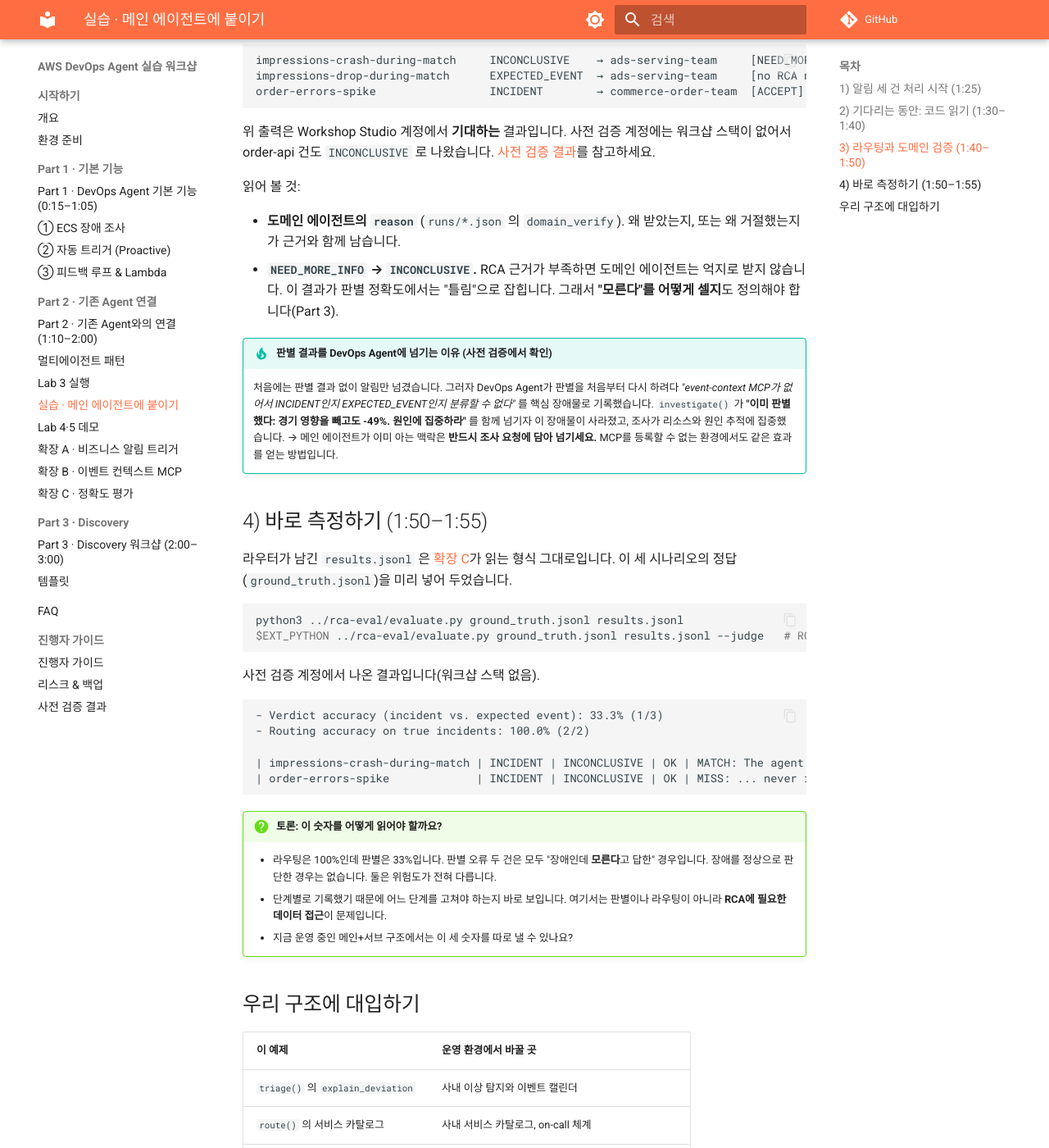
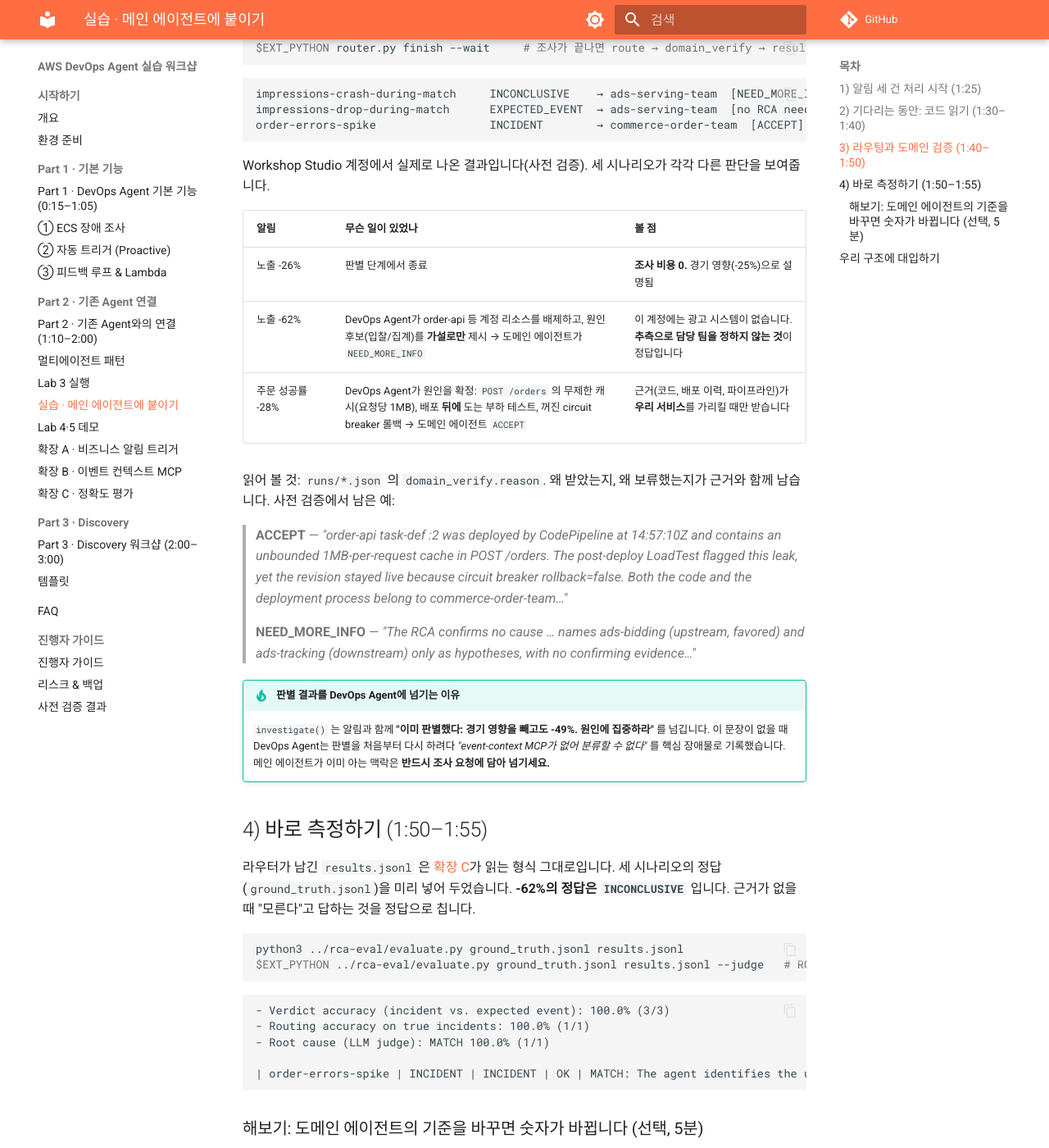
Before and after one commit to hsr87/devops-agent-workshop-kr, an MkDocs documentation site: the page built from docs/part2/ext-router.md, in a window 1280 px wide and 1400 px high, scrolled down 2194 px. Shown: the whole window at 82% size. Built offline with MkDocs 1.6.1 and Material for MkDocs 9.7.7, drawn with Linux system fonts in a browser that asks for light colours; comment, search, counter and statistics services are not loaded; some of the changed text lies outside the part shown.

Commit message:
Fix issues found in Workshop Studio end-to-end run
- register.sh: fix tool-association quoting, reuse an existing registration
- triage-router: domain agent judges ownership of the confirmed cause and only
  counts observations of the service's own resources as evidence; add
  'finish --reverify'; a wait timeout no longer counts as a finished investigation
- ground truth: -62% synthetic scenario is INCONCLUSIVE; order root cause matches
  the workshop's designed defect
- evaluate.py: show the INCONCLUSIVE truth row in the confusion matrix
- docs: ECS result without OOM, proactive alarm LINKED behavior, MCP registration
  works in Workshop Studio accounts, A2A notes, verified router results

Co-Authored-By: Claude Opus 5.5 <noreply@anthropic.com>

````diff
--- a/docs/facilitator/index.md
+++ b/docs/facilitator/index.md
@@ -7,7 +7,7 @@ flowchart TB
   P[진행자: Workshop Studio 이벤트 생성<br/>기존 공개 워크샵 그대로] --> A[참가자 계정 자동 프로비저닝<br/>IDE + devops-mttr-workshop 스택]
   A --> B[참가자: 이 가이드 사이트를 따라 진행]
   B --> C[참가자 CloudShell 또는 IDE에서<br/>git clone + bootstrap.sh]
-  D[진행자 데모 계정<br/>Lab 4·5 + MCP 사전 배포] -.데모.-> B
+  D[진행자 데모 계정<br/>Lab 4·5 캡처] -.데모.-> B
 ```
 
 - **워크샵을 새로 publish할 필요가 없습니다.** Workshop Studio에서 기존 공개 워크샵으로 이벤트만 만들면 됩니다.
@@ -41,7 +41,7 @@ flowchart TB
 
 - [ ] 이벤트 생성 (us-east-1). 참석자 수 + 여유 계정 확보, Event access code 준비
 - [ ] 리허설로 소요 시간 확인: ECS 조사 약 5분, Lab 3 리셋 약 7분, Lab 3 전체 10–15분
-- [ ] **참가자 계정에서 `register-service`(MCP, A2A 등록)가 허용되는지 확인** → [리스크](risks.md)
+- [ ] 참가자 계정에서 MCP 등록 확인: `deploy.sh` → `register.sh` (사전 검증 Workshop Studio 계정에서는 성공) → [리스크](risks.md)
 - [ ] 참가자 계정에서 `router.py start` 가 조사를 생성하는지 확인 (`create_backlog_task` 권한)
 - [ ] 이벤트 계정에서 GitHub 접근(`git clone`)이 되는지 확인 (CloudShell, VS Code 각각)
 - [ ] CloudShell에서 `bootstrap.sh` 가 Python 3.12 환경을 만드는지 확인 (`$EXT_PYTHON -V`)
@@ -51,7 +51,7 @@ flowchart TB
 - [ ] Lab 4 Runtime + Memory(Long-term, 과거 인시던트 시딩) + Observability 배포
 - [ ] CloudWatch **Transaction Search** 활성화. span이 보이기까지 최대 10분이 걸리므로 미리 켜두기
 - [ ] Lab 5 Reactive/Proactive 트리거 구성, PR이 생성된 화면 확보
-- [ ] 확장 B: `deploy.sh` → `register.sh` → 두 샘플(-26%, -62%)로 조사를 실행해 결과 화면 확보
+- [ ] 확장 B: 진행자 계정에서 `deploy.sh` → `register.sh` 후 메인 에이전트 실습을 한 번 돌려, 조사 기록에 MCP tool(`get_metric_baseline` 등) 호출이 남은 화면 확보
 - [ ] 백업 자료: 완료된 조사 화면, Lab 3 대시보드 녹화, trace 캡처
 
 **참석자 사전 요청**
--- a/docs/facilitator/risks.md
+++ b/docs/facilitator/risks.md
@@ -6,9 +6,12 @@
 | Lab 3 리셋 파이프라인이 안 끝난 상태에서 실행 | 중간 | 휴식 직전에 리셋 실행. 1:25 전에 CodePipeline 상태 확인 |
 | Lab 3 대시보드 접속 실패 | 중간 | VS Code 알림 링크 대신 EC2 URL 사용. pager가 뜨면 `q`. CLI로 대체: `python3 sre-agent.py --cluster ... --issue ...` |
 | 참가자 진도 차이 | 높음 | Lambda 시나리오를 빨리 끝난 사람용 버퍼로 사용. 늦은 사람은 Proactive Method 2 |
-| **MCP·A2A 등록이 계정 정책으로 거부됨** | **확인 필요** | 사전 검증 때 일부 계정에서 `AccessDeniedException: Only external accounts and exempted accounts are allowed at this time`. Workshop Studio 계정도 같을 수 있으므로 **리허설 때 반드시 확인**. 막히면 확장 B는 진행자 데모로만 진행하고, 참가자는 로컬 `test_mcp.sh` 까지만 실습. A2A(`remoteagent`)도 같은 오류로 거부됨 → 메인 실습([triage-router](../part2/ext-router.md))은 DevOps Agent API만 쓰므로 영향 없음 |
+| MCP·A2A 등록이 계정 정책으로 거부됨 | 낮음 (Workshop Studio) | 일부 일반 계정에서는 *"Only external accounts and exempted accounts are allowed"* 로 거부됨. **Workshop Studio 계정에서는 MCP 등록·연결 성공 확인**(사전 검증). A2A는 정책상 허용되지만 실제 A2A 엔드포인트가 필요 |
 | CloudShell 세션 끊김 (20–30분 무입력) | 중간 | 다시 열고 `source ~/.ext-workshop.env`. 홈 디렉터리와 venv는 유지됨. 조사 결과는 `router.py finish` 를 다시 실행하면 이어서 받음 |
 | CloudShell의 AWS CLI가 `devops-agent` 명령을 모름 | 낮음 | 확장 실습 코드는 venv의 boto3를 쓰므로 영향 없음. CLI로 확인하는 단계는 콘솔 Operator access로 대신 확인 |
+| Proactive 알람 조사가 `LINKED` 로 보임 | 높음 | 정상. ①의 ECS 조사와 같은 클러스터·시간대라 같은 장애로 묶임. 알람 조사의 연결 사유와 메타데이터를 보고, ①의 ECS 조사에서 재조사 결과를 확인. "알림 노이즈" 답변 소재로 활용 |
+| CLI로 Agent Space를 만들면 계정 연결이 `Unauthorized` | 낮음 | 콘솔의 Begin setup을 쓰면 해당 없음. CLI로 만들 때는 역할 생성 후 1–3분(IAM 전파) 기다렸다가 `associate-service` 재시도 |
+| ECS 조사에서 Exit Code 137(OOM)이 안 보임 | 중간 | 환경 생성 직후에는 아직 OOM 전일 수 있음. 에이전트가 코드와 `[MEMORY LEAK]` 로그로 누수를 확정하고, 확인 못 한 부분은 investigation gap으로 따로 적는 것이 정상 동작 |
 | Webhook Secret 분실 | 중간 | Agent Space → Capabilities → 웹훅 **Rotate** 로 재발급 (URL은 그대로) |
 | 웹훅 200인데 조사가 안 생김 | 낮음 | 같은 `incidentId`/`timestamp` 는 중복으로 무시됨. forwarder는 매번 고유 ID 생성. 그래도 안 되면 payload 형식 확인 |
 | "워크샵 수치가 우리 환경에서도 나오나?" | 높음 | 시뮬레이션 수치임을 먼저 밝히고, Part 3 신뢰성 정의로 연결 |
--- a/docs/part1/ecs.md
+++ b/docs/part1/ecs.md
@@ -25,7 +25,10 @@
 
 ## 결과를 읽는 법
 
-**Root cause:** 애플리케이션이 모든 주문을 크기 제한 없는 전역 캐시에 쌓고, 요청마다 1MB 버퍼를 할당합니다. 그래서 메모리가 계속 늘다가 OOM(Exit Code 137)으로 태스크가 종료됩니다. ECS가 태스크를 재시작해서 지금은 정상처럼 보일 뿐, **다음 트래픽 급증 때 다시 발생합니다.**
+**Root cause:** `POST /orders` 처리기가 요청마다 1MB 버퍼(`Buffer.alloc(1024*1024)`)를 만들어 크기 제한 없는 전역 캐시에 쌓습니다. 그래서 메모리가 계속 늘다가 결국 OOM(Exit Code 137)으로 태스크가 종료됩니다. 에이전트는 **코드와 `[MEMORY LEAK]` 로그**(RSS가 주문 수에 비례해 증가, V8 heap은 그대로)로 이를 확인하고, 태스크 정의의 모든 리비전에 같은 결함이 있다는 것까지 짚습니다.
+
+!!! note "Exit Code 137이 안 보여도 정상입니다"
+    환경이 만들어진 지 얼마 안 됐다면 아직 OOM까지 가지 않았을 수 있습니다. 이때 에이전트는 *"신고된 장애는 이 시간대 텔레메트리로는 확인되지 않는다"* 를 **investigation gap** 으로 따로 적고, 누수 자체는 확정된 결함으로 보고합니다. 사전 검증(환경 생성 약 20분 뒤)에서도 이렇게 나왔습니다. **확인한 것과 확인하지 못한 것을 구분해서 말하는 것** 자체가 볼 만한 장면입니다.
 
 **Mitigation plan이 "조치 없음"인 이유:** 모든 태스크 정의 리비전에 같은 결함이 들어 있어서 롤백할 정상 버전이 없습니다. 운영 조치(재시작, 스케일링, 롤백)로는 해결되지 않는 **코드 결함**이라고 판단한 것입니다.
 
--- a/docs/part1/proactive.md
+++ b/docs/part1/proactive.md
@@ -12,7 +12,13 @@ flowchart LR
 1. **Webhook 발급:** Agent Space → **Capabilities** 탭 → Webhooks → **Add Webhook** → **Generate URL and secret key** → **.csv 다운로드**
 2. **Lambda 환경변수 설정:** 원본 *Setup Automation* Step 2의 명령을 실행합니다. Lambda, Alarm, EventBridge Rule은 이미 배포되어 있습니다.
 3. **트리거:** *Method 1*(실제 API Gateway 5xx 발생, 2–3분)을 권장합니다. 시간이 부족하면 *Method 2*(`set-alarm-state`, 약 10초)를 쓰세요.
-4. **확인:** Operator access에 "Proactive Investigation: API-Gateway-5xx-Errors"가 **아무도 버튼을 누르지 않았는데** 생성되어 있습니다.
+4. **확인:** Operator access에 "Proactive Investigation: …api-5xx-errors"가 **아무도 버튼을 누르지 않았는데** 생성되어 있습니다.
+
+!!! info "새 조사가 `LINKED` 로 보이면: 정상입니다 (사전 검증에서 확인)"
+    ①의 ECS 조사와 같은 클러스터, 같은 시간대의 알람이라서 DevOps Agent가 **같은 장애로 묶습니다.** 알람 조사는 `LINKED` 상태가 되고, ①의 ECS 조사가 알람 정보를 반영해 **다시 조사**에 들어갑니다.
+    - 확인할 곳: 알람 조사를 열어 **연결 사유**(statusReason)와 메타데이터(`Source: webhook`)를 봅니다. 그다음 ①의 ECS 조사로 가서 재조사 결과를 확인합니다.
+    - 사전 검증 때 남은 연결 사유: *"Same underlying infrastructure (cloudformation-template-cluster), same incident window … The 5xx errors are the likely root cause of the order-api service unavailability reported in the primary incident."*
+    - 이 장면은 **알림이 쏟아질 때 중복 조사를 막는 기능**입니다. "알림 노이즈" 질문에 답할 때 쓰세요.
 
 !!! important "Webhook URL과 Secret을 저장해 두세요"
     Part 2의 [확장 A](../part2/ext-alert.md)에서 다시 씁니다. Secret은 발급할 때 한 번만 보여줍니다.
--- a/docs/part2/ext-router.md
+++ b/docs/part2/ext-router.md
@@ -58,7 +58,7 @@ order-errors-spike-…              triage=INCIDENT        UNEXPLAINED_ANOMALY
 | `devops_agent_tool.py` | DevOps Agent를 tool로 쓰는 데 필요한 API는 **세 개뿐**입니다. `create_backlog_task`, `get_backlog_task`, `list_journal_records`. `LINKED` 상태면 묶인 primary 조사를 따라갑니다. |
 | `router.py` `triage()` | 판별은 LLM이 아니라 **규칙**입니다. 판정에 쓴 baseline, 잔차, 이벤트 이름이 trace에 남습니다. |
 | `router.py` `investigate()` | 웹훅 경로(확장 A)와 **같은 description**(판별 가이드 포함)을 API로 보냅니다. `clientToken` 으로 중복 생성을 막습니다. |
-| `domain_agent.py` | 도메인 에이전트에게 **"RCA에 없는 근거는 지어내지 말라"**, **"아니면 다른 팀을 지목하라"** 고 지시합니다. 기존 서브에이전트 호출로 바꿀 자리입니다. |
+| `domain_agent.py` | 도메인 에이전트의 판단 기준: **RCA가 확정한 원인**이 우리 서비스에 있으면 ACCEPT, 다른 팀이면 REJECT, 가설뿐이면 NEED_MORE_INFO. **"근거는 그 서비스 자체의 관측(메트릭, 로그, 코드, 배포)만 인정한다. 라우팅 규칙이나 다른 서비스의 텔레메트리는 근거가 아니다"**, **"RCA에 없는 근거는 지어내지 말라"** 도 지시합니다. 기존 서브에이전트 호출로 바꿀 자리입니다. |
 
 ```bash
 $EXT_PYTHON router.py status      # DevOps Agent 조사 상태
@@ -75,46 +75,69 @@ $EXT_PYTHON router.py finish --wait     # 조사가 끝나면 route → domain_v
 ```
 
 ```text
-impressions-crash-during-match     INCONCLUSIVE    → ads-serving-team     [NEED_MORE_INFO]
-impressions-drop-during-match      EXPECTED_EVENT  → ads-serving-team     [no RCA needed]
+impressions-crash-during-match     INCONCLUSIVE    → ads-serving-team  [NEED_MORE_INFO]
+impressions-drop-during-match      EXPECTED_EVENT  → ads-serving-team  [no RCA needed]
 order-errors-spike                 INCIDENT        → commerce-order-team  [ACCEPT]
 ```
 
-위 출력은 Workshop Studio 계정에서 **기대하는** 결과입니다. 사전 검증 계정에는 워크샵 스택이 없어서 order-api 건도 `INCONCLUSIVE` 로 나왔습니다. [사전 검증 결과](../facilitator/test-report.md#router)를 참고하세요.
+Workshop Studio 계정에서 실제로 나온 결과입니다(사전 검증). 세 시나리오가 각각 다른 판단을 보여줍니다.
 
-읽어 볼 것:
+| 알림 | 무슨 일이 있었나 | 볼 점 |
+|---|---|---|
+| 노출 -26% | 판별 단계에서 종료 | **조사 비용 0.** 경기 영향(-25%)으로 설명됨 |
+| 노출 -62% | DevOps Agent가 order-api 등 계정 리소스를 배제하고, 원인 후보(입찰/집계)를 **가설로만** 제시 → 도메인 에이전트가 `NEED_MORE_INFO` | 이 계정에는 광고 시스템이 없습니다. **추측으로 담당 팀을 정하지 않는 것**이 정답입니다 |
+| 주문 성공률 -28% | DevOps Agent가 원인을 확정: `POST /orders` 의 무제한 캐시(요청당 1MB), 배포 **뒤에** 도는 부하 테스트, 꺼진 circuit breaker 롤백 → 도메인 에이전트 `ACCEPT` | 근거(코드, 배포 이력, 파이프라인)가 **우리 서비스**를 가리킬 때만 받습니다 |
 
-- **도메인 에이전트의 `reason`** (`runs/*.json` 의 `domain_verify`). 왜 받았는지, 또는 왜 거절했는지가 근거와 함께 남습니다.
-- **`NEED_MORE_INFO` → `INCONCLUSIVE`.** RCA 근거가 부족하면 도메인 에이전트는 억지로 받지 않습니다. 이 결과가 판별 정확도에서는 "틀림"으로 잡힙니다. 그래서 **"모른다"를 어떻게 셀지**도 정의해야 합니다(Part 3).
+읽어 볼 것: `runs/*.json` 의 `domain_verify.reason`. 왜 받았는지, 왜 보류했는지가 근거와 함께 남습니다. 사전 검증에서 남은 예:
 
-!!! tip "판별 결과를 DevOps Agent에 넘기는 이유 (사전 검증에서 확인)"
-    처음에는 판별 결과 없이 알림만 넘겼습니다. 그러자 DevOps Agent가 판별을 처음부터 다시 하려다 *"event-context MCP가 없어서 INCIDENT인지 EXPECTED_EVENT인지 분류할 수 없다"* 를 핵심 장애물로 기록했습니다.
-    `investigate()` 가 **"이미 판별했다: 경기 영향을 빼고도 -49%. 원인에 집중하라"** 를 함께 넘기자 이 장애물이 사라졌고, 조사가 리소스와 원인 추적에 집중했습니다.
-    → 메인 에이전트가 이미 아는 맥락은 **반드시 조사 요청에 담아 넘기세요.** MCP를 등록할 수 없는 환경에서도 같은 효과를 얻는 방법입니다.
+> **ACCEPT** — *"order-api task-def :2 was deployed by CodePipeline at 14:57:10Z and contains an unbounded 1MB-per-request cache in POST /orders. The post-deploy LoadTest flagged this leak, yet the revision stayed live because circuit breaker rollback=false. Both the code and the deployment process belong to commerce-order-team…"*
+>
+> **NEED_MORE_INFO** — *"The RCA confirms no cause … names ads-bidding (upstream, favored) and ads-tracking (downstream) only as hypotheses, with no confirming evidence…"*
+
+!!! tip "판별 결과를 DevOps Agent에 넘기는 이유"
+    `investigate()` 는 알림과 함께 **"이미 판별했다: 경기 영향을 빼고도 -49%. 원인에 집중하라"** 를 넘깁니다. 이 문장이 없을 때 DevOps Agent는 판별을 처음부터 다시 하려다 *"event-context MCP가 없어 분류할 수 없다"* 를 핵심 장애물로 기록했습니다. 메인 에이전트가 이미 아는 맥락은 **반드시 조사 요청에 담아 넘기세요.**
 
 ## 4) 바로 측정하기 (1:50–1:55)
 
-라우터가 남긴 `results.jsonl` 은 [확장 C](ext-eval.md)가 읽는 형식 그대로입니다. 이 세 시나리오의 정답(`ground_truth.jsonl`)을 미리 넣어 두었습니다.
+라우터가 남긴 `results.jsonl` 은 [확장 C](ext-eval.md)가 읽는 형식 그대로입니다. 세 시나리오의 정답(`ground_truth.jsonl`)을 미리 넣어 두었습니다. **-62%의 정답은 `INCONCLUSIVE`** 입니다. 근거가 없을 때 "모른다"고 답하는 것을 정답으로 칩니다.
 
 ```bash
 python3 ../rca-eval/evaluate.py ground_truth.jsonl results.jsonl
 $EXT_PYTHON ../rca-eval/evaluate.py ground_truth.jsonl results.jsonl --judge   # RCA 일치도까지
 ```
 
-사전 검증 계정에서 나온 결과입니다(워크샵 스택 없음).
+```text
+- Verdict accuracy (incident vs. expected event): 100.0% (3/3)
+- Routing accuracy on true incidents: 100.0% (1/1)
+- Root cause (LLM judge): MATCH 100.0% (1/1)
 
-```text
-- Verdict accuracy (incident vs. expected event): 33.3% (1/3)
-- Routing accuracy on true incidents: 100.0% (2/2)
-
-| impressions-crash-during-match | INCIDENT | INCONCLUSIVE | OK | MATCH: The agent reports that no ads-serving workload exists ... |
-| order-errors-spike             | INCIDENT | INCONCLUSIVE | OK | MISS: ... never identifies the actual cause (memory exhaustion / OOM) ... |
+| order-errors-spike | INCIDENT | INCIDENT | OK | MATCH: The agent identifies the unbounded module-level cache in POST /orders (~1MB/request, never evicted). It also covers the leaky revision staying live … |
 ```
 
-!!! question "토론: 이 숫자를 어떻게 읽어야 할까요?"
-    - 라우팅은 100%인데 판별은 33%입니다. 판별 오류 두 건은 모두 "장애인데 **모른다**고 답한" 경우입니다. 장애를 정상으로 판단한 경우는 없습니다. 둘은 위험도가 전혀 다릅니다.
-    - 단계별로 기록했기 때문에 어느 단계를 고쳐야 하는지 바로 보입니다. 여기서는 판별이나 라우팅이 아니라 **RCA에 필요한 데이터 접근**이 문제입니다.
-    - 지금 운영 중인 메인+서브 구조에서는 이 세 숫자를 따로 낼 수 있나요?
+### 해보기: 도메인 에이전트의 기준을 바꾸면 숫자가 바뀝니다 (선택, 5분)
+
+`domain_agent.py` 의 지시문이 라우팅 품질을 좌우합니다. 기준을 바꾼 뒤 **새 조사 없이** 라우팅과 검증만 다시 돌려 보세요(약 30초).
+
+```bash
+# 예: ACCEPT 조건을 "알림 메트릭의 하락까지 증명된 경우에만"으로 엄격하게 바꿔 본다
+vi domain_agent.py
+$EXT_PYTHON router.py finish --reverify
+python3 ../rca-eval/evaluate.py ground_truth.jsonl results.jsonl
+```
+
+사전 검증에서 기준을 바꿀 때마다 결과가 이렇게 달라졌습니다.
+
+| 도메인 에이전트 기준 | -62% | 주문 -28% | 판별 정확도 |
+|---|---|---|---|
+| ① 엄격: "알림 메트릭의 하락까지 증명돼야 ACCEPT" | NEED_MORE_INFO | **NEED_MORE_INFO** | 33% |
+| ② "RCA가 확정한 원인이 우리 서비스에 있으면 ACCEPT" | 가끔 **ads-bidding으로 REJECT** | ACCEPT | 67–100% (조사마다 다름) |
+| ③ ② + "라우팅 규칙·다른 서비스의 텔레메트리는 근거가 아니다" (현재) | NEED_MORE_INFO | ACCEPT | **100%** (조사 2세트 × 3회 반복 동일) |
+
+②에서 -62%가 ads-bidding으로 넘어간 이유: DevOps Agent가 MCP의 라우팅 규칙("노출은 줄었는데 서빙 에러 없음 → 입찰 팀")을 읽고, **order-api의** "에러 없음" 메트릭을 근거처럼 썼기 때문입니다. 근거가 어느 서비스의 관측인지 따지지 않으면 **그럴듯한 오라우팅**이 생깁니다. 도메인 라우팅 신뢰성에서 가장 흔한 실패 패턴입니다.
+
+!!! question "토론"
+    - 엄격한 기준과 느슨한 기준 중 무엇이 맞을까요? 놓친 장애(엄격)와 오라우팅(느슨)의 비용이 다릅니다.
+    - 단계별로 기록했기 때문에 **어느 단계의 기준을 바꿨는지, 그래서 숫자가 어떻게 바뀌었는지** 바로 보입니다. 지금 운영 중인 메인+서브 구조에서도 이 숫자를 따로 낼 수 있나요?
 
 ## 우리 구조에 대입하기
 
@@ -126,5 +149,5 @@ $EXT_PYTHON ../rca-eval/evaluate.py ground_truth.jsonl results.jsonl --judge   #
 | `devops_agent_tool.py` | 그대로 사용. 메인 에이전트에 tool 하나로 추가 |
 | `runs/*.json` trace | AgentCore Observability 또는 사내 로그 저장소 |
 
-!!! warning "반대 방향(DevOps Agent → 기존 에이전트) 연결은 계정에 따라 막혀 있습니다"
-    DevOps Agent가 조사 도중 기존 에이전트를 직접 부르게 하려면 기존 에이전트를 **원격 A2A 에이전트**로 등록해야 합니다(`register-service --service remoteagent`). 사전 검증 계정에서는 MCP 등록과 똑같이 *"Only external accounts and exempted accounts are allowed at this time"* 오류로 거부되었습니다. 그래서 이 실습은 **메인 에이전트가 주도권을 갖는 방향**으로 구성했습니다. 이 방향은 계정 제한 없이 동작합니다. → [사전 검증 결과](../facilitator/test-report.md)
+!!! info "반대 방향(DevOps Agent → 기존 에이전트) 연결"
+    DevOps Agent가 조사 도중 기존 에이전트를 직접 부르게 하려면 기존 에이전트를 **원격 A2A 에이전트**로 등록합니다(`register-service --service remoteagent`). Workshop Studio 계정에서는 계정 정책상 막혀 있지 않습니다. 다만 등록할 때 DevOps Agent가 **실제 A2A 엔드포인트의 에이전트 정보를 조회**하므로, 동작하는 A2A 에이전트가 있어야 합니다. 그래서 이 실습은 **메인 에이전트가 주도권을 갖는 방향**으로 구성했습니다. → [사전 검증 결과](../facilitator/test-report.md)
````
Also changed, not shown: docs/part2/ext-mcp.md (+2 -2 lines), 6 other files.
